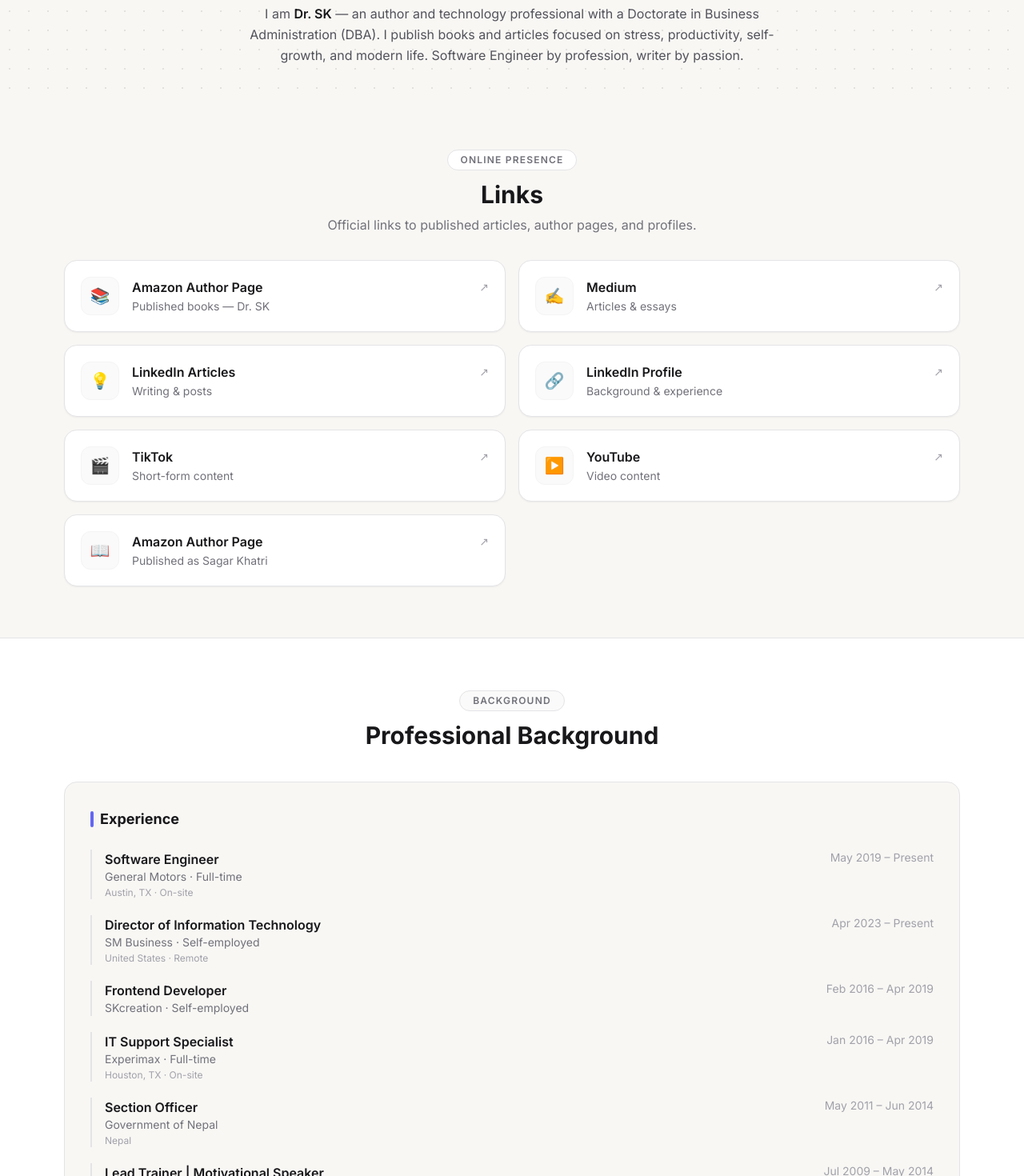
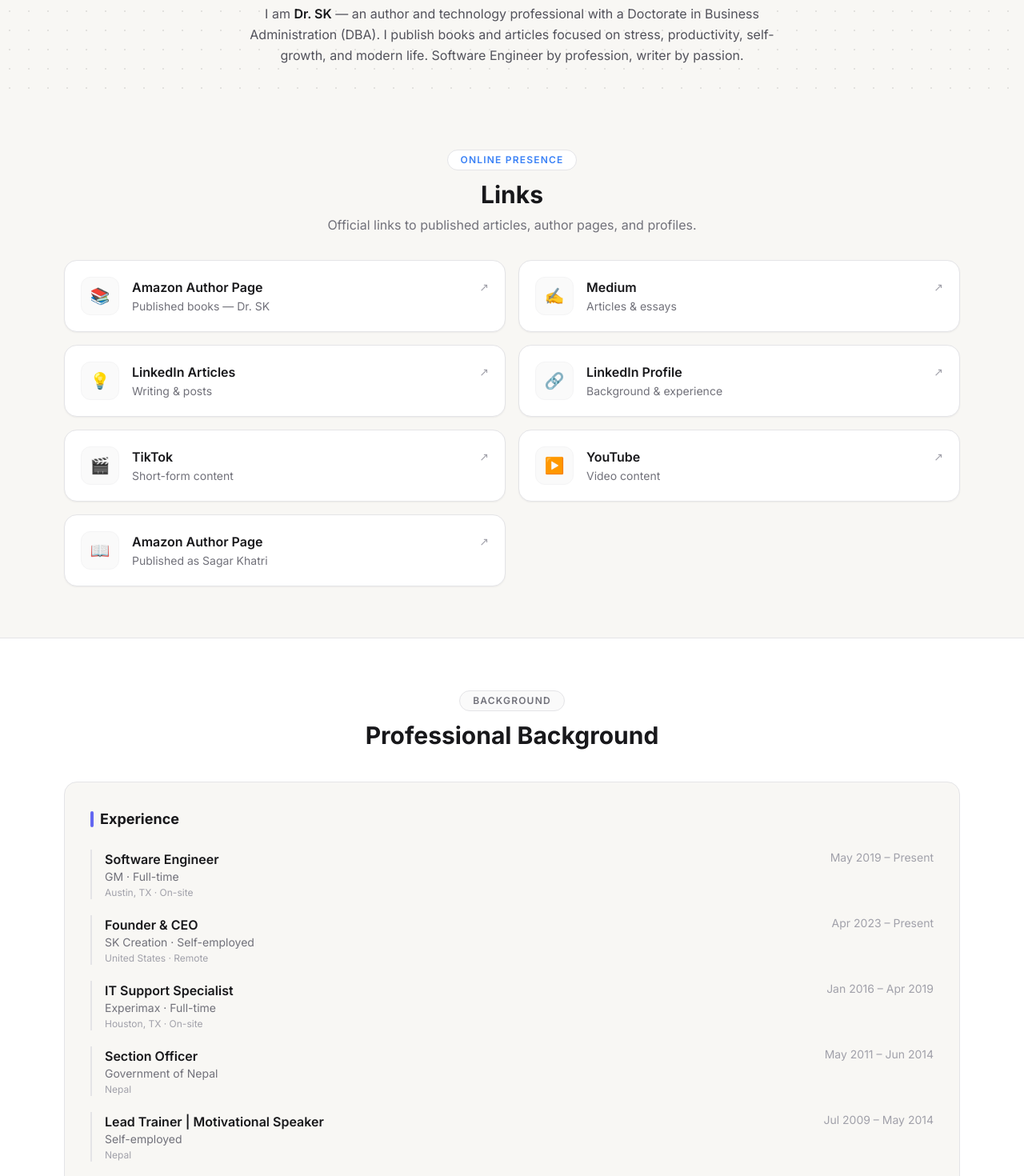
Before and after one commit to sagar1008kc/drsk, a Next.js app: page / in a window 1280 px wide. Shown: the part 478-1948 px from the top of the page at 80% size. Built offline with nearby package versions, Linux system fonts and the light colour scheme.

Commit message:
minor change

```diff
--- a/src/app/page.tsx
+++ b/src/app/page.tsx
@@ -151,7 +151,7 @@
       <section id="links" className="py-16">
         <div className="mx-auto max-w-6xl px-4">
           <div className="text-center mb-8">
-            <span className="inline-flex items-center rounded-full border border-zinc-200 bg-white px-4 py-1 text-xs font-semibold uppercase tracking-widest text-zinc-500">
+            <span className="inline-flex items-center rounded-full border border-zinc-200 bg-white px-4 py-1 text-xs font-semibold uppercase tracking-widest text-blue-500">
               Online Presence
             </span>
             <h2 className="mt-3 text-2xl md:text-3xl font-bold text-zinc-900">Links</h2>
@@ -223,9 +223,8 @@
 
               <div className="space-y-5">
                 {[
-                  { role: 'Software Engineer', org: 'General Motors · Full-time', loc: 'Austin, TX · On-site', dates: 'May 2019 – Present' },
-                  { role: 'Director of Information Technology', org: 'SM Business · Self-employed', loc: 'United States · Remote', dates: 'Apr 2023 – Present' },
-                  { role: 'Frontend Developer', org: 'SKcreation · Self-employed', loc: '', dates: 'Feb 2016 – Apr 2019' },
+                  { role: 'Software Engineer', org: 'GM · Full-time', loc: 'Austin, TX · On-site', dates: 'May 2019 – Present' },
+                  { role: 'Founder & CEO', org: 'SK Creation · Self-employed', loc: 'United States · Remote', dates: 'Apr 2023 – Present' },
                   { role: 'IT Support Specialist', org: 'Experimax · Full-time', loc: 'Houston, TX · On-site', dates: 'Jan 2016 – Apr 2019' },
                   { role: 'Section Officer', org: 'Government of Nepal', loc: 'Nepal', dates: 'May 2011 – Jun 2014' },
                   { role: 'Lead Trainer | Motivational Speaker', org: 'Self-employed', loc: 'Nepal', dates: 'Jul 2009 – May 2014' },
```
